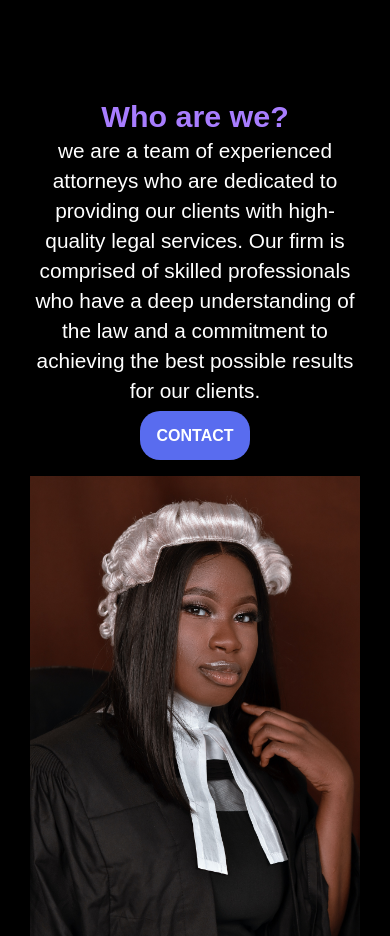
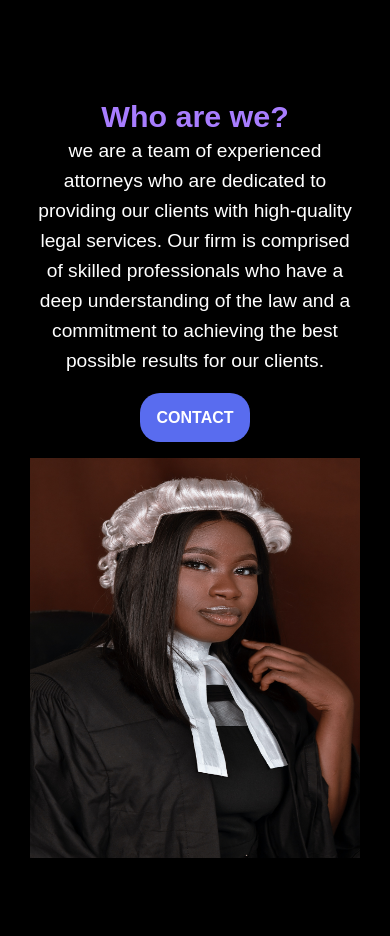
Before and after one commit to alvinwarui29/lawfirm, a React (Create React App) app: page / in a window 390 px wide. Shown: the part 3540-4476 px from the top of the page. Built offline with nearby package versions, Linux system fonts and the light colour scheme; a web font is replaced by a local one.

Commit message:
about check

```diff
--- a/src/components/about/about.css
+++ b/src/components/about/about.css
@@ -33,5 +33,11 @@
         grid-template-columns: 1fr;
         grid-gap: 30px;
     }
-
+    .about .left p{
+        padding-bottom: 2rem;
+        font-size: 1.2rem;
+    }
+    .about .right img{
+        height: 400px;
+    }
 }
```
